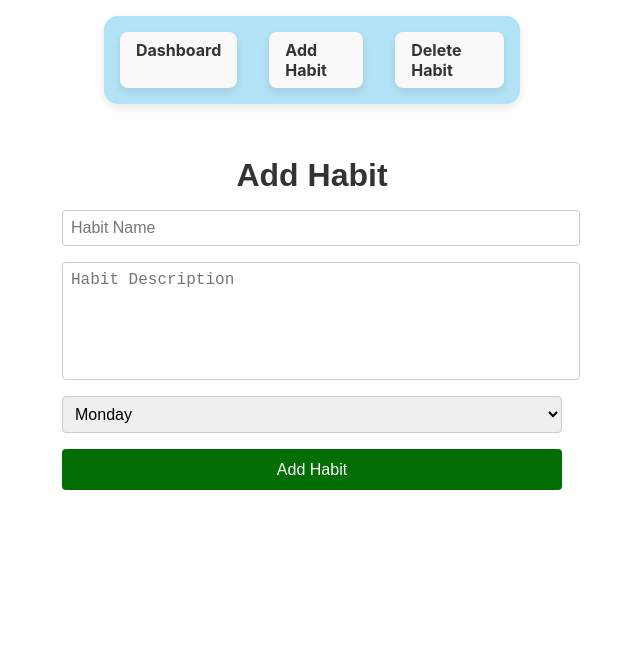
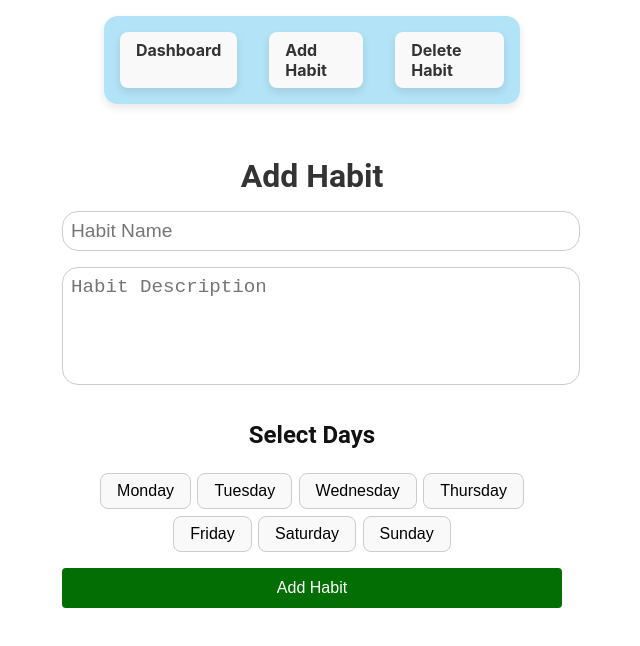
Before and after one commit to QuZu/RitualRhythm, a React (Create React App) app in the folder client/: page /add in a window 1280 px wide. Shown: the top 646 px of the page, without its empty margins (328-968 px from the left). Built offline with nearby package versions, Linux system fonts and the light colour scheme.

Commit message:
feat: enhance HabitItem and AddHabit components with improved time display and styling

```diff
--- a/client/src/components/habitItem.jsx
+++ b/client/src/components/habitItem.jsx
@@ -1,21 +1,27 @@
 import React from 'react';
 import '../styles/HabitItem.css';
 
-const HabitItem = ({ habit, onComplete, isCompleted,completionTime }) => {
+const HabitItem = ({ habit, onComplete, isCompleted,completionTime,openTime }) => {
   const formattedTime = completionTime
     ? new Date(completionTime).toLocaleString('en-GB', { day: '2-digit', month: '2-digit', year: 'numeric', hour: '2-digit', minute: '2-digit',weekday: 'short' })
+    : '';
+  const formattedOpenTime = openTime
+    ? new Date(openTime).toLocaleString('en-GB', { day: '2-digit', month: '2-digit', year: 'numeric', hour: '2-digit', minute: '2-digit',weekday: 'short' })
     : '';
   return (
     <li className={`default-habit-item ${isCompleted ? 'completed' : 'uncompleted'}`}>
       <h3>{habit.name}</h3>
-      <p>{habit.description}</p>
+      <div className='default-habit-item-content'>
+        <p className='habit-description'>{habit.description}</p>
         {!isCompleted && (
           <button onClick={onComplete} className="complete-button">Complete</button>
         )}
+        <p className="open-time"><b>Opened:</b> {formattedOpenTime}</p>
         {isCompleted &&
         (
-          <p className="completion-time">Completed on {formattedTime}</p>
+            <p className="completion-time"><b>Completed: </b>{formattedTime}</p>
         )}
+      </div>
     </li>
   );
 };
--- a/client/src/pages/AddHabit.jsx
+++ b/client/src/pages/AddHabit.jsx
@@ -1,78 +1,13 @@
 import React, { useState } from 'react';
-import axios from 'axios';
+
 import '../styles/AddHabit.css';
+import HabitForm from '../components/habitForm';
 
 const AddHabit = () => {
-  const [name, setName] = useState('');
-  const [description, setDescription] = useState('');
-  const [day, setDay] = useState('Monday');
-  const [successMessage, setSuccessMessage] = useState('');
-
-  const handleSubmit = async (e) => {
-    e.preventDefault();
-
-    const newHabit = { name, description, day };
-
-    try {
-      const response = await axios.post('http://localhost:5000/api/habits', newHabit);
-      if (response.status === 201) {
-        setSuccessMessage('Habit added successfully!');
-        setName('');
-        setDescription('');
-        setDay('Monday');
-      }
-    } catch (error) {
-      console.error('Error adding habit:', error);
-      setSuccessMessage('Failed to add habit. Try again.');
-    }
-  };
-
   return (
     <div className="add-habit-container">
       <h1 className="add-habit-title">Add Habit</h1>
-      <form onSubmit={handleSubmit} className="add-habit-form">
-        <input
-          type="text"
-          placeholder="Habit Name"
-          value={name}
-          onChange={(e) => setName(e.target.value)}
-          required
-          className="add-habit-input"
-        />
-        <textarea
-          placeholder="Habit Description"
-          value={description}
-          onChange={(e) => setDescription(e.target.value)}
-          className="add-habit-textarea"
-        />
-        <select
-          value={day}
-          onChange={(e) => setDay(e.target.value)}
-          className="add-habit-select"
-        >
-          <option value="Monday">Monday</option>
-          <option value="Tuesday">Tuesday</option>
-          <option value="Wednesday">Wednesday</option>
-          <option value="Thursday">Thursday</option>
-          <option value="Friday">Friday</option>
-          <option value="Saturday">Saturday</option>
-          <option value="Sunday">Sunday</option>
-        </select>
-        <button type="submit" className="add-habit-button">
-          Add Habit
-        </button>
-      </form>
-      {successMessage && (
-        <p
-          className={
-            successMessage.includes('successfully')
-              ? 'add-habit-success'
-              : 'add-habit-error'
-          }
-        >
-          {successMessage}
-        </p>
-      )}
+      <HabitForm></HabitForm>
     </div>
   );
 };
--- a/client/src/styles/AddHabit.css
+++ b/client/src/styles/AddHabit.css
@@ -1,7 +1,7 @@
 /* Container styling */
 .add-habit-container {
   padding: 2rem;
-  font-family: Arial, sans-serif;
+  font-family: 'Roboto', sans-serif;
 }
 
 .add-habit-title {
@@ -20,18 +20,22 @@
 }
 
 .add-habit-input,
-.add-habit-textarea,
 .add-habit-select {
   padding: 0.5rem;
-  font-size: 1rem;
+  font-size: 1.2rem;
+  border-radius: 1rem;
   border: 1px solid #ccc;
-  border-radius: 4px;
   width: 100%;
 }
 
 .add-habit-textarea {
   height: 100px;
   resize: none;
+  padding: 0.5rem;
+  font-size: 1.2rem;
+  border-radius: 1rem;
+  border: 1px solid #ccc;
+  width: 100%;
 }
 
 .add-habit-button {
@@ -59,3 +63,37 @@
   color: red;
   text-align: center;
 }
+.weekdays-container {
+  display: flex;
+  flex-wrap: wrap;
+  gap: 0.4rem;
+  justify-content: center;
+}
+
+.weekday-button {
+  padding: 0.5rem 1rem;
+  font-size: 1rem;
+  border: 1px solid #ccc;
+  border-radius: 8px;
+  background-color: #f9f9f9;
+  cursor: pointer;
+  transition: all 0.3s ease;
+}
+
+
+.weekday-button.selected {
+  background-color: #4caf50;
+  color: white;
+  border-color: #4caf50;
+}
+
+/* Hover efekti */
+.weekday-button:hover {
+  background-color: #e6e6e6;
+}
+.weekdays-title {
+  font-size: 1.5rem;
+  text-align: center;
+  margin-bottom: 0.5rem;
+  color: #121111;
+}
--- a/client/src/styles/HabitItem.css
+++ b/client/src/styles/HabitItem.css
@@ -11,55 +11,61 @@
     background-color: #d4edda;
     color: #155724;
     border-color: #c3e6cb;
+    height: 11rem;
   }
 
   .default-habit-item.uncompleted {
     background-color: #f8d7da;
     color: #721c24;
     border-color: #f5c6cb;
+    height: 11rem;
   }
-  .habit-item-header {
+  .default-habit-item h3 {
+    margin: 0;
+    justify-content: center;
     text-align: center;
-    margin-bottom: 0.5rem;
+    font-size: 1.1rem;
+    margin-right: 0.1rem;
+    font-weight: bold;
+    overflow-wrap: break-word;
+    white-space: normal;
+    max-height: 3rem;
+    overflow: hidden;
+    overflow-y: auto;
+    scrollbar-width:thin;
   }
 
-  .habit-item-header h3 {
-    margin: 0;
-    font-size: 1.5rem;
-    font-weight: bold;
-  }
-
-  .habit-item-content {
-    display: flex;
+  .default-habit-item-content {
     justify-content: space-between;
     align-items: center;
+    font-size: 0.7rem;
+    display: grid;
   }
 
   .habit-description {
-    flex: 1;
     text-align: left;
     font-size: 1rem;
-    margin-right: 1rem;
+    margin-right: 0.1rem;
+    overflow-wrap: break-word;
+    white-space: normal;
+    max-height: 2.5rem;
+    overflow: hidden;
+    overflow-y: auto;
+    scrollbar-width:thin;
+
   }
-
-  .habit-item-button {
-    flex: 1;
-    text-align: center;
-    font-size: 1rem;
-  }
-
   .complete-button {
-    flex: 0;
     padding: 0.5rem 1rem;
     font-size: 1rem;
-    background-color: #007bff;
+    background-color: #015601;
+    align-items: center;
     color: white;
     border: none;
-    border-radius: 4px;
+    border-radius: 1rem;
     cursor: pointer;
     transition: background-color 0.3s ease;
   }
 
   .complete-button:hover {
-    background-color: #0056b3;
+    background-color: #038403;
   }
```
Lines whose indentation alone changed are shown as unchanged.
